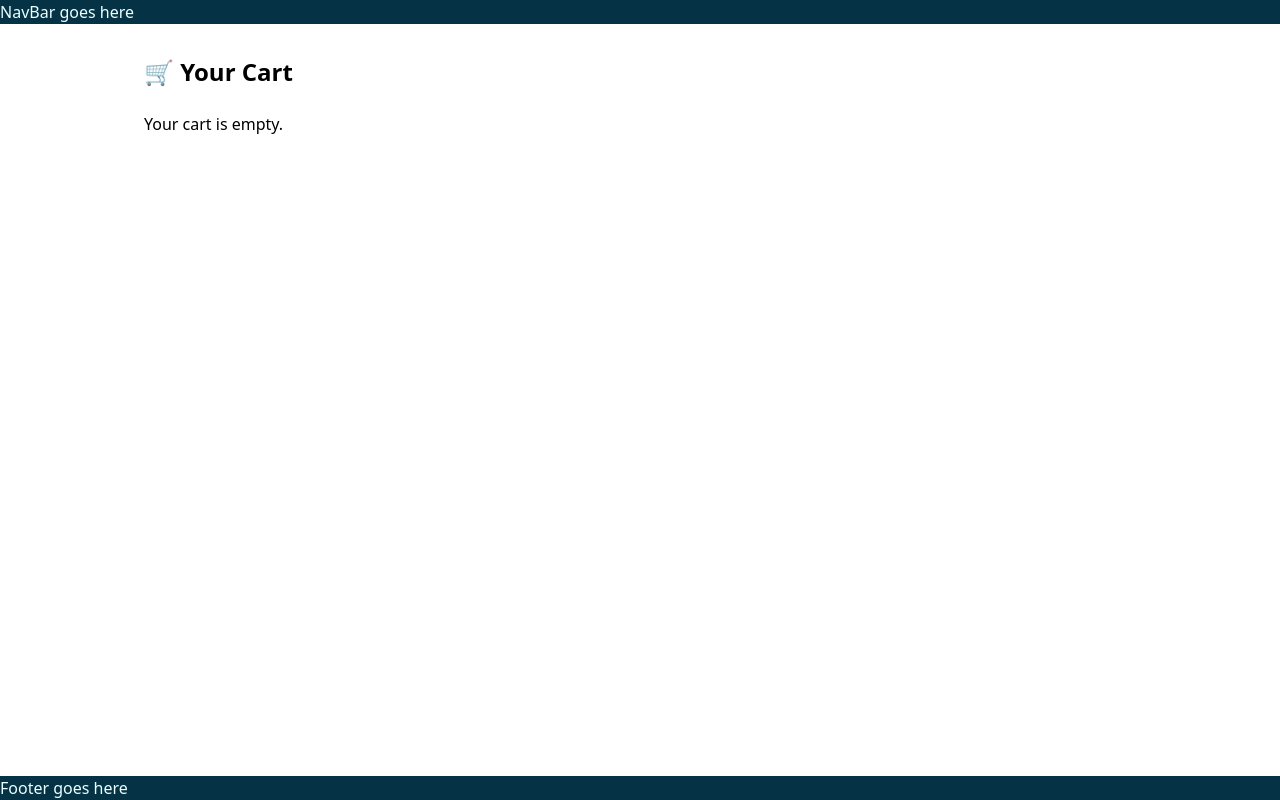
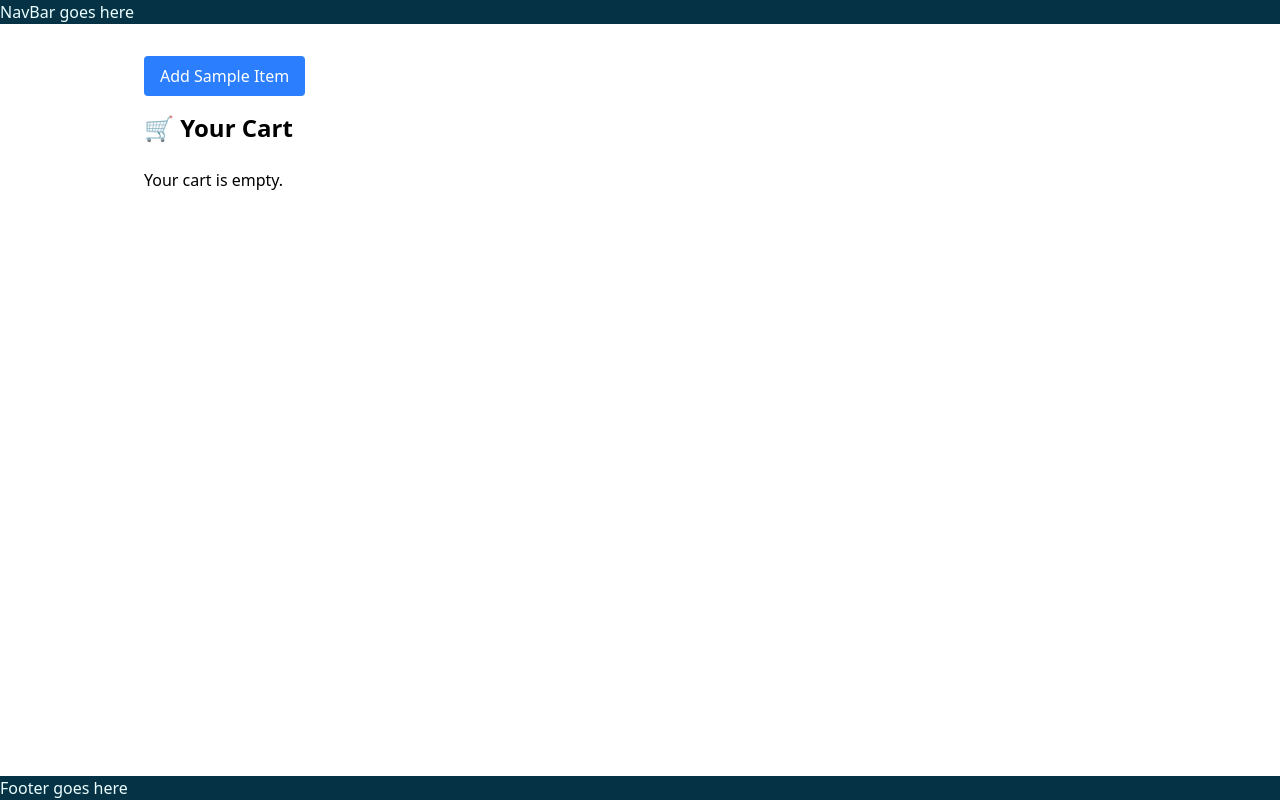
Before and after one commit to Faraz-cell21/project-VP-frontend, a React (Vite) app: page /cart in a window 1280 px wide. Built offline with nearby package versions, Linux system fonts and the light colour scheme.

Commit message:
test cart

```diff
--- a/src/components/ProductCard.jsx
+++ b/src/components/ProductCard.jsx
@@ -1,8 +1,8 @@
-import { useCart } from '../context/CartContext';
+import { useCart } from '../context/CartContext.jsx';
 import { Link } from 'react-router-dom';
 
 const ProductCard = ({ product }) => {
-  const { addToCart } = useCart();
+  const {addToCart} = useCart();
 
   return (
     <div className="border p-3 rounded shadow-md max-w-xs">
--- a/src/context/CartContext.jsx
+++ b/src/context/CartContext.jsx
@@ -1,15 +1,19 @@
+// CartContext.jsx
 import { createContext, useContext, useState } from 'react';
 
 const CartContext = createContext();
-
-export const useCart = () => useContext(CartContext);
 
 export const CartProvider = ({ children }) => {
   const [cartItems, setCartItems] = useState([]);
 
   const addToCart = (product, quantity = 1) => {
-    console.log("Adding to cart:", product);
     setCartItems(prev => {
+      console.log("Previous Cart: ", prev)
+      if (!product || !product._id) {
+        console.warn("❌ Invalid product passed to addToCart:", product);
+        return prev;
+      }
+
       const existing = prev.find(item => item.product._id === product._id);
       if (existing) {
         return prev.map(item =>
@@ -23,11 +27,13 @@ export const CartProvider = ({ children }) => {
     });
   };
 
-  const removeFromCart = productId => {
+  const removeFromCart = (productId) => {
     setCartItems(prev => prev.filter(item => item.product._id !== productId));
   };
 
-  const clearCart = () => setCartItems([]);
+  const clearCart = () => {
+    setCartItems([]);
+  };
 
   return (
     <CartContext.Provider value={{ cartItems, addToCart, removeFromCart, clearCart }}>
@@ -35,3 +41,5 @@ export const CartProvider = ({ children }) => {
     </CartContext.Provider>
   );
 };
+
+export const useCart = () => useContext(CartContext);
--- a/src/main.jsx
+++ b/src/main.jsx
@@ -5,9 +5,7 @@ import App from './App.jsx'
 import { CartProvider } from "./context/CartContext.jsx"
 
 createRoot(document.getElementById('root')).render(
-  <React.StrictMode>
     <CartProvider>
       <App />
     </CartProvider>
-  </React.StrictMode>
 )
--- a/src/pages/CartPage.jsx
+++ b/src/pages/CartPage.jsx
@@ -1,9 +1,9 @@
-import { useCart } from '../context/CartContext';
+import { useCart } from '../context/CartContext.jsx';
 import { useState } from 'react';
 import axios from 'axios';
 
 function CartPage() {
-  const { cartItems, removeFromCart, clearCart } = useCart();
+  const { cartItems, removeFromCart, clearCart, addToCart } = useCart();
   const [formData, setFormData] = useState({
     fullName: '',
     email: '',
@@ -60,6 +60,17 @@ function CartPage() {
 
   return (
     <div className="max-w-5xl mx-auto px-4 py-8">
+        {console.log("Current cart items:", cartItems)}
+        <button
+  onClick={() => addToCart({
+    _id: 'test123',
+    name: 'Sample Product',
+    price: 100
+  })}
+  className="bg-blue-500 text-white px-4 py-2 rounded mb-4"
+>
+  Add Sample Item
+</button>
       <h2 className="text-2xl font-bold mb-6">🛒 Your Cart</h2>
 
       {cartItems.length === 0 ? (
--- a/src/pages/HomePage.jsx
+++ b/src/pages/HomePage.jsx
@@ -1,9 +1,11 @@
 import { useEffect, useState } from 'react';
 import axios from 'axios';
-import ProductCard from '../components/ProductCard';
+import { useCart } from '../context/CartContext.jsx';
+import { Link } from 'react-router-dom';
 
 const HomePage = () => {
   const [products, setProducts] = useState([]);
+  const { addToCart } = useCart();
 
   useEffect(() => {
     axios.get('http://localhost:5000/api/products', { withCredentials: true })
@@ -14,7 +16,29 @@ const HomePage = () => {
   return (
     <div className="p-4 grid grid-cols-1 sm:grid-cols-2 md:grid-cols-3 lg:grid-cols-4 gap-6">
       {products.map(product => (
-        <ProductCard key={product._id} product={product} />
+        <div key={product._id} className="border p-3 rounded shadow-md max-w-xs">
+          <img
+            src={product.image?.url}
+            alt={product.name}
+            className="w-full h-40 object-cover"
+          />
+          <h2 className="text-lg font-semibold mt-2">{product.name}</h2>
+          <p className="text-sm text-gray-500 mb-2">PKR {product.price}</p>
+          <div className="flex justify-between items-center">
+            <button
+              onClick={() => addToCart(product)}
+              className="bg-green-500 text-white px-3 py-1 rounded hover:bg-green-600 text-sm"
+            >
+              Add to Cart
+            </button>
+            <Link
+              to={`/product/${product._id}`}
+              className="text-blue-500 hover:underline text-sm"
+            >
+              View Details
+            </Link>
+          </div>
+        </div>
       ))}
     </div>
   );
```
